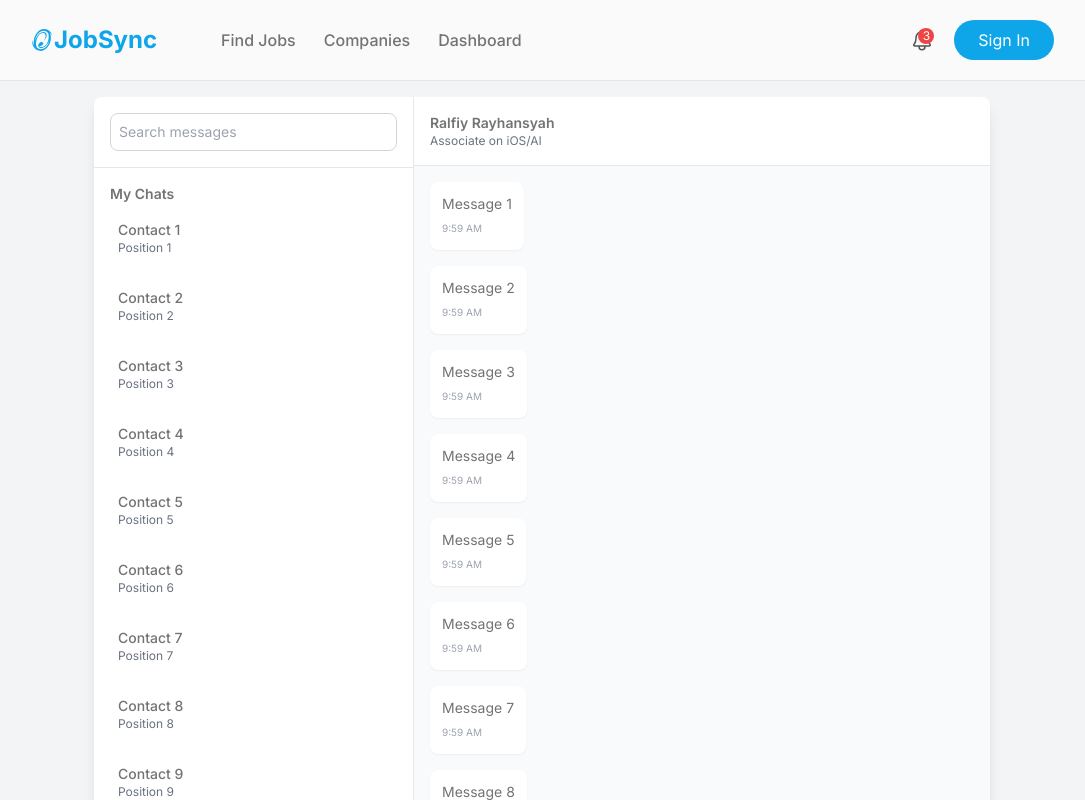
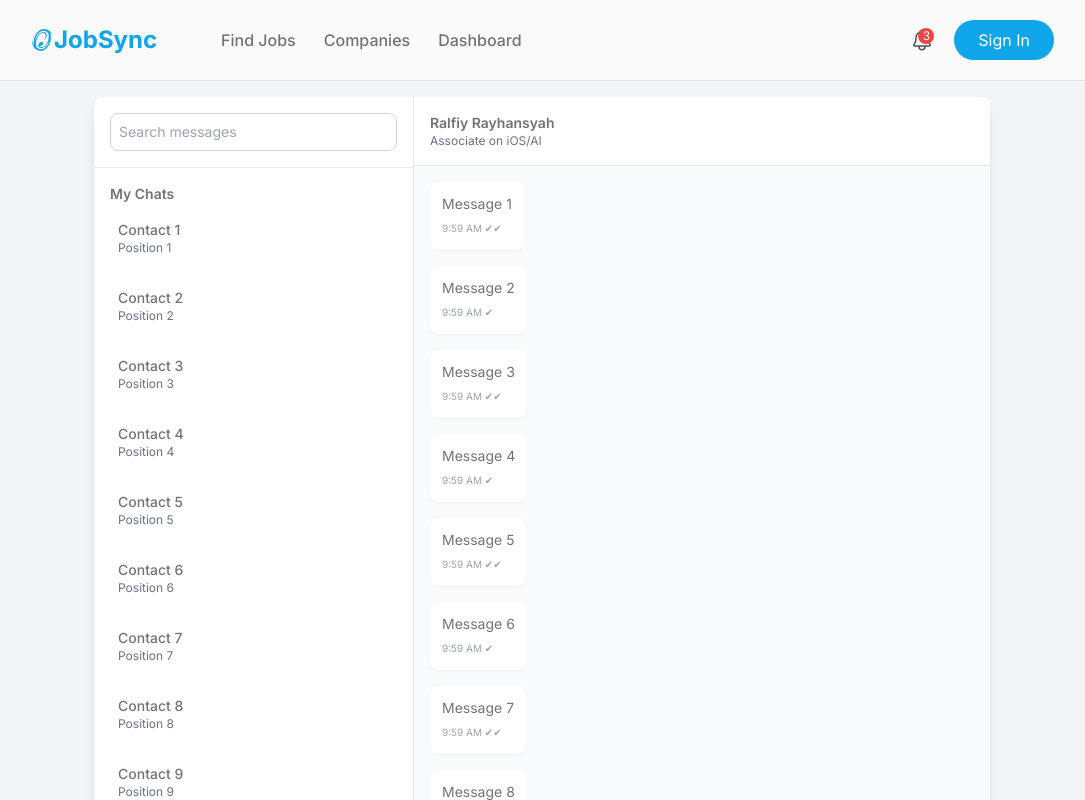
Before and after one commit to arkavidia-academya-WSE-2025/jobseeker-reactjs, a React (Vite) app in the folder fe-arkavidia/: page /chat in a window 1280 px wide. Shown: the top 800 px of the page, without its empty margins (98-1183 px from the left). Built offline with nearby package versions, Linux system fonts and the light colour scheme.

Commit message:
feat: read status indicator to chat messages

```diff
--- a/fe-arkavidia/src/components/pages/chat/Chat.jsx
+++ b/fe-arkavidia/src/components/pages/chat/Chat.jsx
@@ -48,16 +48,19 @@ const Chat = () => {
           </div>
           {/* Messages Area */}
           <div className="flex-1 overflow-y-auto p-4 space-y-4 bg-gray-50">
-            {[...Array(20)].map((_, i) => (
+            {[...Array(20)].map((_, i) => {
+              const is_read = i % 2 === 0;
+              return (
                 <div key={i} className="flex justify-start">
                   <div className="bg-white p-3 rounded-lg shadow-sm max-w-[70%]">
                     <p className="text-sm">Message {i + 1}</p>
                     <span className="text-[10px] text-gray-400 mt-1">
-                    9:59 AM
+                      9:59 AM {is_read ? "✔✔" : "✔"}
                     </span>
                   </div>
                 </div>
-            ))}
+              );
+            })}
           </div>
           {/* Message Input */}
           <div className="h-[80px] p-4 border-t border-gray-200">
```
Lines whose indentation alone changed are shown as unchanged.
